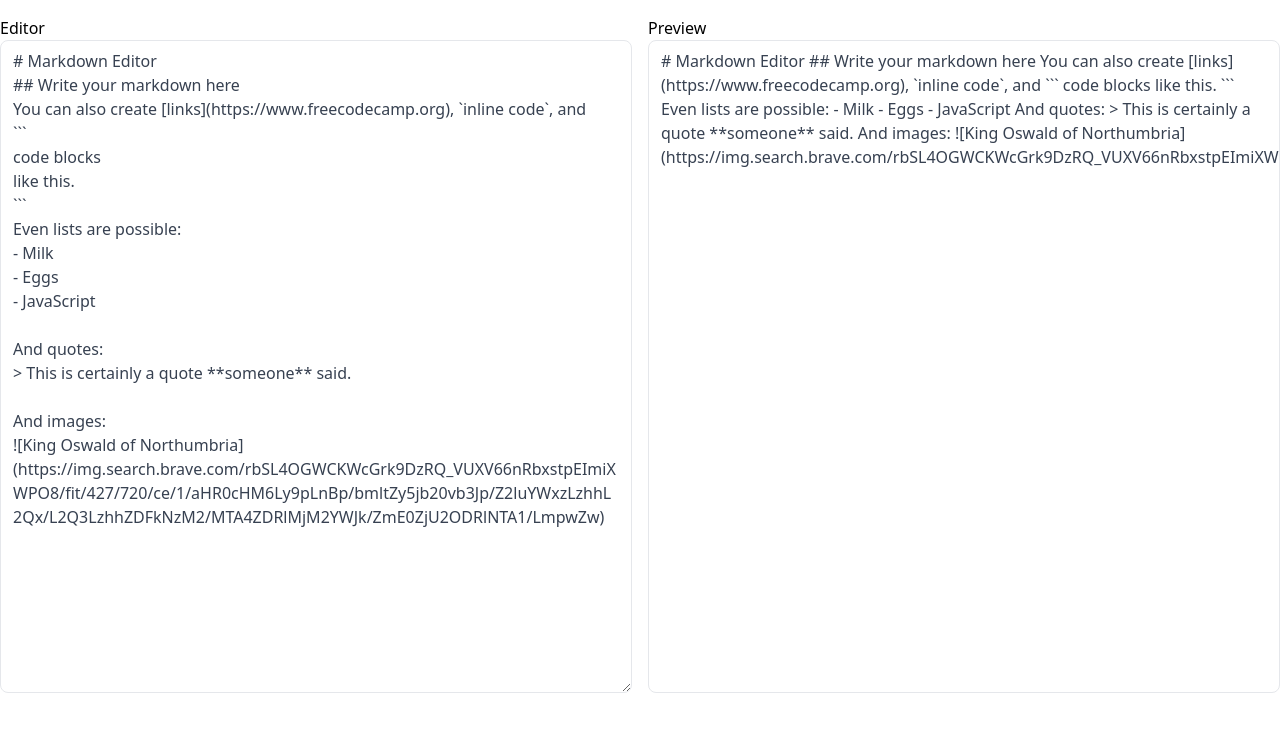
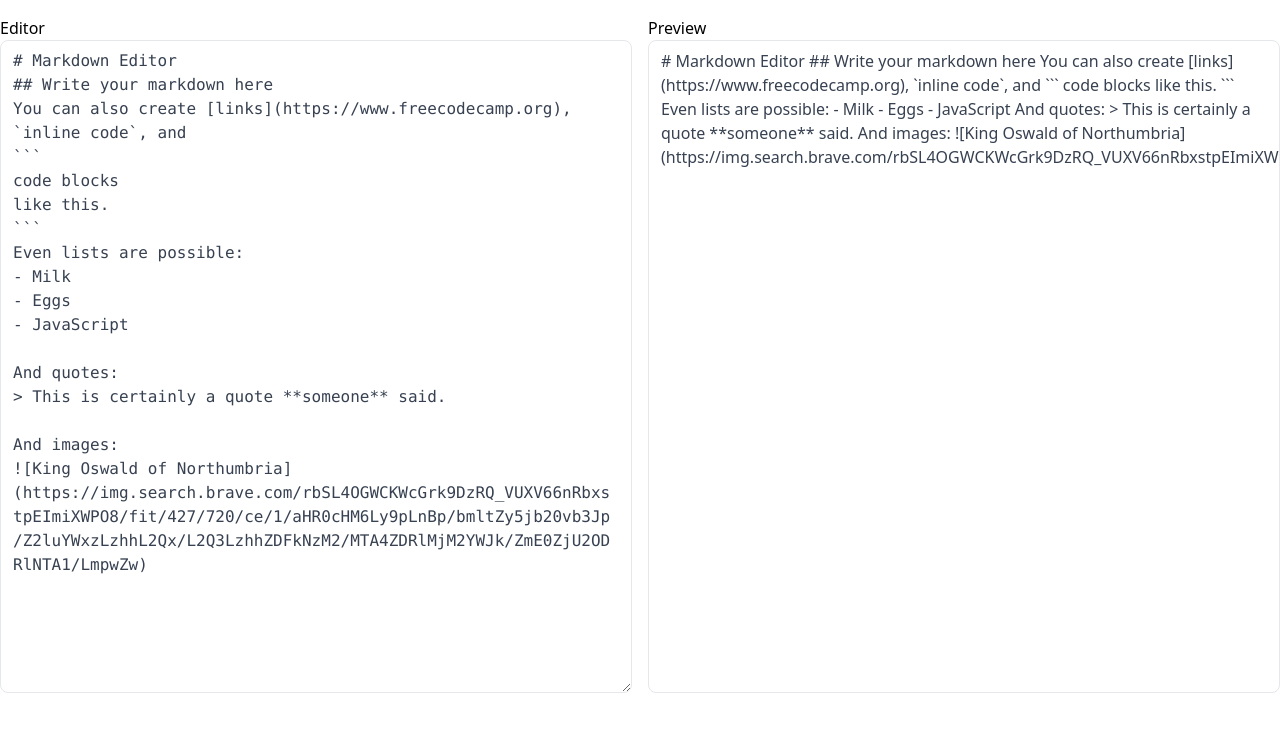
Before and after one commit to harmolipi/markdown-previewer, a React (Create React App) app: page / in a window 1280 px wide. Shown: the top 732 px of the page. Built offline with nearby package versions, Linux system fonts and the light colour scheme.

Commit message:
Changed to monospace font

```diff
--- a/src/components/MarkdownInput.js
+++ b/src/components/MarkdownInput.js
@@ -4,7 +4,7 @@ const MarkdownInput = ({ markdown, handleChange }) => {
       <h2>Editor</h2>
       <textarea
         id="editor"
-        className="w-full px-3 py-2 text-gray-700 border rounded-lg focus:outline-none h-5/6"
+        className="font-mono w-full px-3 py-2 text-gray-700 border rounded-lg focus:outline-none h-5/6"
         placeholder="Enter some markdown here..."
         onChange={handleChange}
         value={markdown}
```
